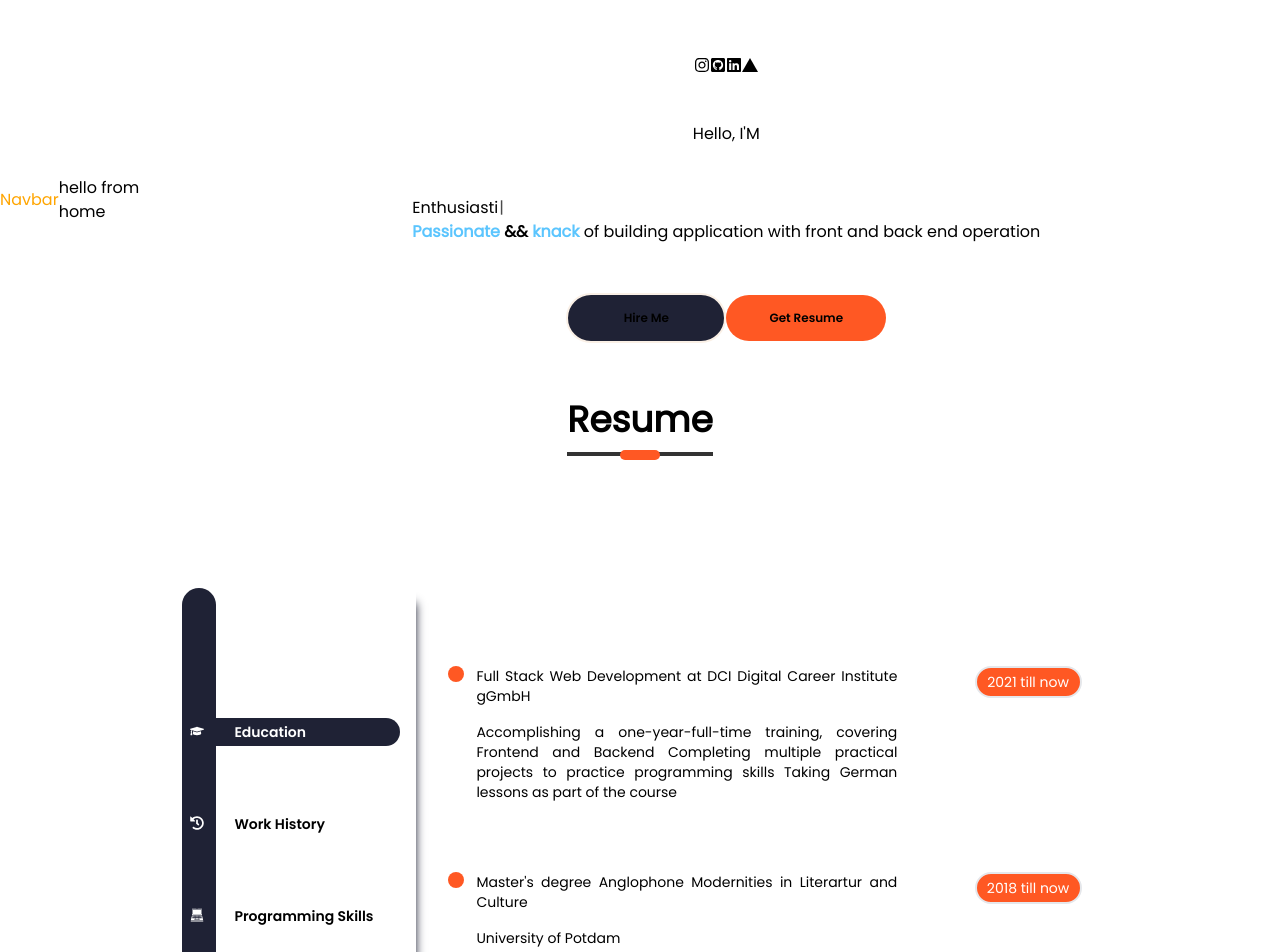
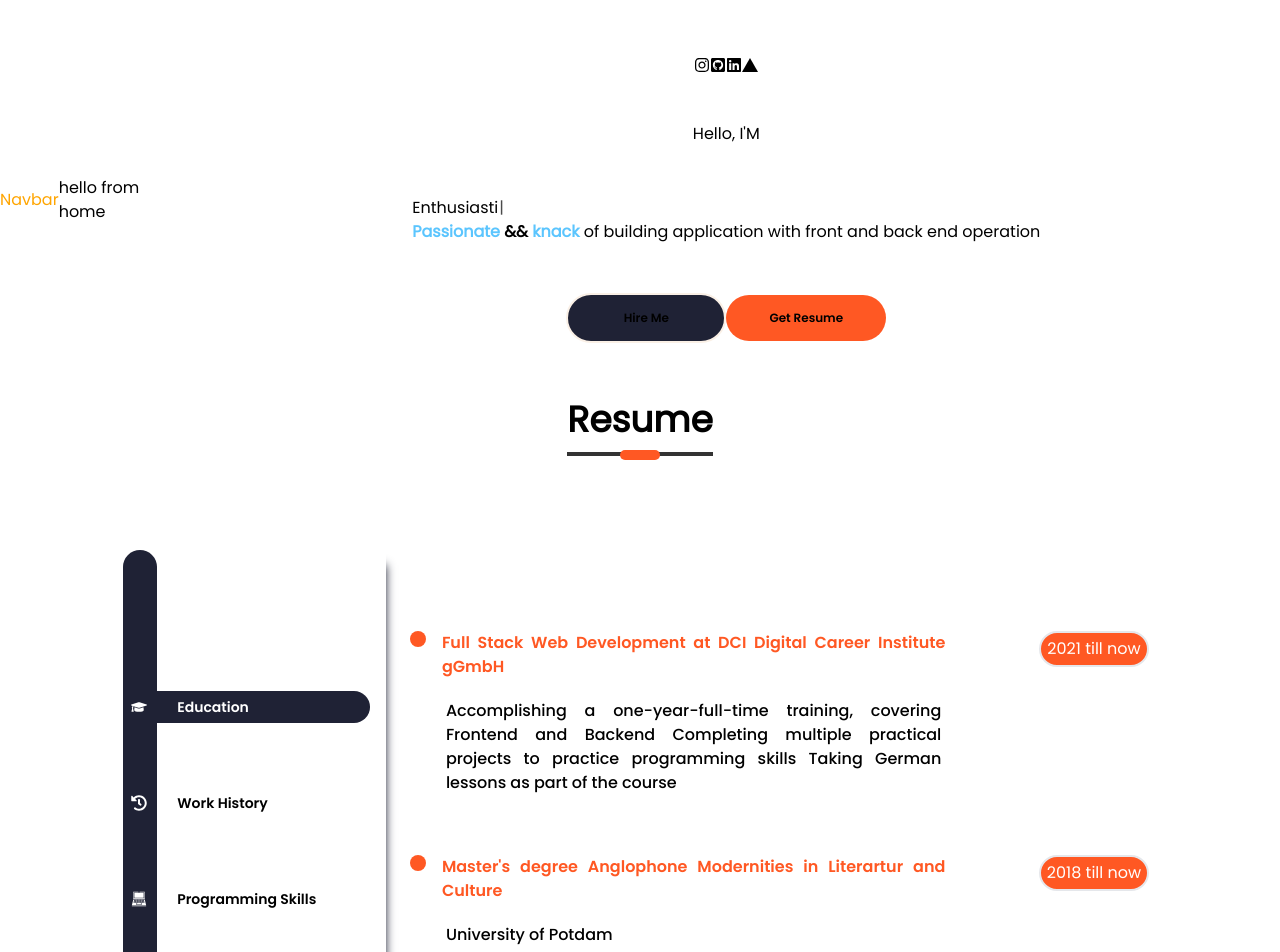
Before and after one commit to altinawiwaseem/portfolio-react-app, a React (Create React App) app: page / in a window 1280 px wide. Shown: the top 952 px of the page. Built offline with nearby package versions, Linux system fonts and the light colour scheme; a web font is replaced by a local one.

Commit message:
resume font and color

```diff
--- a/src/components/Resume/Resume.jsx
+++ b/src/components/Resume/Resume.jsx
@@ -22,9 +22,9 @@ function Resume() {
         </span>
       </div>
       {/* description container */}
-      <div className="resume-content-container w-screen h-screen text-sm md:w-4/5 md:h-3/4 flex flex-col  sm:flex-row items-center overflow-y-hidden	">
+      <div className="resume-content-container w-screen h-screen md:w-[90%] md:h-4/5 flex flex-col  sm:flex-row items-center overflow-y-hidden	">
         {/* resume left box */}
-        <div className="resume-left h-2/5 sm:h-full md:h-full flex p-4 justify-center flex-col relative w-full sm:w-[30%] md:w-[20%] min-w-[250px] ">
+        <div className="resume-left h-2/5 sm:h-full md:h-full flex p-4 justify-center flex-col relative w-full sm:w-[30%] md:w-[35%] min-w-[250px] ">
           <div className="bullet-icons rounded-3xl absolute z-1 sm:h-[80%] md:h-full h-full w-[34px] "></div>
 
           {resumeData.map((item, i) => (
@@ -32,7 +32,7 @@ function Resume() {
               key={i}
               id={i}
               onClick={() => handleBoxClick(i)}
-              className={`r-bullet-box flex items-center cursor-pointer my-1 md:my-8 sm:my-8 px-2 py-1 rounded-full w-[30px] bg-primary-color ${
+              className={`r-bullet-box flex items-center cursor-pointer my-1 md:my-8 sm:my-8 px-2 sm:h-8 py-1 rounded-full w-[30px] bg-primary-color ${
                 i == selected ? "selected" : ""
               }`}
             >
@@ -47,7 +47,7 @@ function Resume() {
         </div>
         {/* resume right box */}
         <div
-          className="resume-right w-full h-full  overflow-y-hidden m-2 "
+          className="resume-right pt-2 w-full h-full  overflow-y-hidden sm:m-2 min-w-[330px] "
           ref={targetedBox}
         >
           {/* mapping the resume data content */}
@@ -56,22 +56,25 @@ function Resume() {
               key={i}
               id={i}
               className={
-                "resume-details-container h-full max-w-[700px] flex flex-col p-4 justify-evenly "
+                "resume-details-container h-full max-w-[800px] flex flex-col sm:p-4 justify-evenly"
               }
             >
               {item.title.map((el, i) => (
-                <div
-                  key={i}
-                  className="resume-element-detail p-2 w-full  flex justify-between"
-                >
-                  <div className="resume-element-header flex justify-between w-full">
-                    <div className="flex w-full">
-                      <span className="resume-circle w-4 h-4 rounded-full	mr-3 bg-dark-orange"></span>
-                      <div className="w-[80%] ">
-                        <h3 className="mb-4 text-justify ">
+                <div key={i} className="resume-element-detail  w-full  ">
+                  <div className="resume-element-header flex  justify-between w-full ">
+                    <div className="flex w-full ">
+                      <span className="resume-circle w-4 h-4 rounded-full	mr-4  bg-dark-orange "></span>
+                      <div className="sm:w-[80%] w-full">
+                        <h3
+                          className={` sm:mb-4 text-justify w-full font-poppins-medium sm:font-poppins-semibold sm:text-base   ${
+                            el.detail ? "text-dark-orange" : "text-black"
+                          } `}
+                        >
                           {el.headerDescription}
                         </h3>
-                        <p className="text-justify ">{el.detail}</p>
+                        <p className="text-justify p-1 font-poppins-normal sm:font-poppins-medium text-base ">
+                          {el.detail}
+                        </p>
                       </div>
                     </div>
 
--- a/src/styles/_global-vars.scss
+++ b/src/styles/_global-vars.scss
@@ -47,4 +47,10 @@
   src: url("../assets/fonts/Poppins-Thin.ttf");
 }
 
-// primary colors
+$font-poppins-medium: "Poppins Medium", sans-serif;
+$font-poppins-regular: "Poppins Regular", sans-serif;
+$font-poppins-semibold: "Poppins SemiBold", sans-serif;
+$font-poppins-bold: "Poppins Bold", sans-serif;
+$font-poppins-extrabold: "Poppins ExtraBold", sans-serif;
+$font-poppins-light: "Poppins Light", sans-serif;
+$font-poppins-thin: "Poppins Thin", sans-serif;
--- a/tailwind.config.js
+++ b/tailwind.config.js
@@ -3,6 +3,16 @@ module.exports = {
   content: ["./src/**/*.{js,jsx,ts,tsx}"],
   theme: {
     extend: {
+      fontFamily: {
+        poppins: ["Poppins", "sans-serif"],
+        "poppins-light": ["Poppins Light", "sans-serif"],
+        "poppins-thin": ["Poppins Thin", "sans-serif"],
+        "poppins-regular": ["Poppins Regular", "sans-serif"],
+        "poppins-medium": ["Poppins Medium", "sans-serif"],
+        "poppins-semibold": ["Poppins SemiBold", "sans-serif"],
+        "poppins-bold": ["Poppins Bold", "sans-serif"],
+        "poppins-extrabold": ["Poppins ExtraBold", "sans-serif"],
+      },
       colors: {
         "light-blue": " #04c3ff",
         "light-blue-shadow": "rgb(69 211 255 / 27%)",
```
